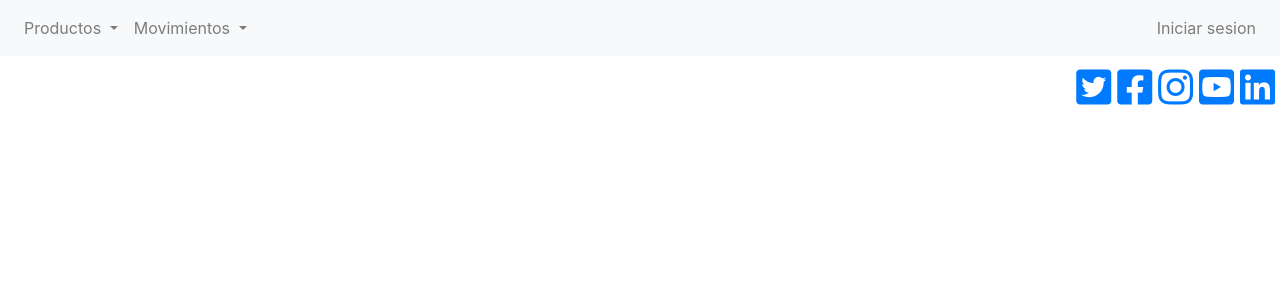
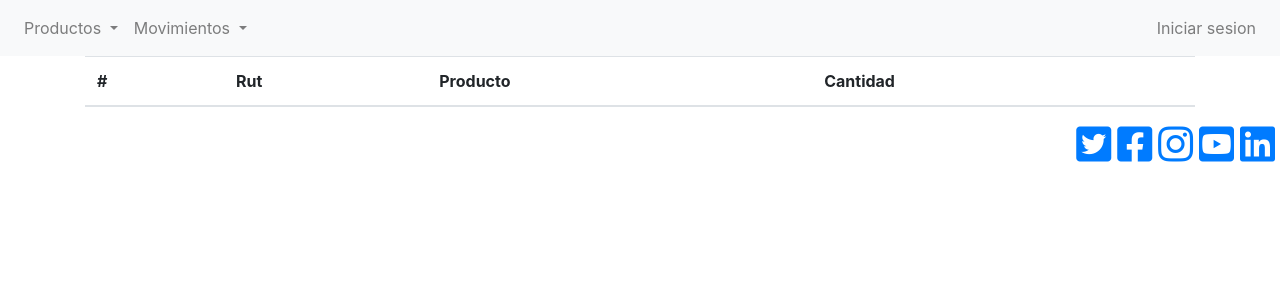
Before and after one commit to mincubill/Inventario, an Angular app: page /VerPrestamo in a window 1280 px wide. Before the commit this address led to /. Shown: the top 300 px of the page. Built offline with nearby package versions, Linux system fonts and the light colour scheme.

Commit message:
Ver prestamos
Se creo la pagina ver prestamos.
Este despliega el rut el producto y la cantidad
Esta pagina debe ser actualizada para que muestre el nombre,
correo el producto y la cantidad solicitada.

```diff
--- a/src/app/app-routing.module.ts
+++ b/src/app/app-routing.module.ts
@@ -7,6 +7,7 @@ import { SacarStockComponent } from './sacar-stock/sacar-stock.component';
 import { IngresarPrestamoComponent } from './ingresar-prestamo/ingresar-prestamo.component';
 import { IngresarDevolucionComponent } from './ingresar-devolucion/ingresar-devolucion.component';
 import { LoginComponent } from './login/login.component';
+import { VerPrestamoComponent} from './ver-prestamo/ver-prestamo.component';
 
 const routes: Routes = [
   {path: 'AgregarProducto', component:AgregarProductoComponent},
@@ -16,6 +17,7 @@ const routes: Routes = [
   {path: 'IngresarPrestamo', component:IngresarPrestamoComponent},
   {path: 'IngresarDevolucion', component:IngresarDevolucionComponent},
   {path: 'Login', component:LoginComponent},
+  {path: 'VerPrestamo', component:VerPrestamoComponent},
 ];
 
 @NgModule({
--- a/src/app/app.module.ts
+++ b/src/app/app.module.ts
@@ -13,6 +13,7 @@ import { SacarStockComponent } from './sacar-stock/sacar-stock.component';
 import { IngresarPrestamoComponent } from './ingresar-prestamo/ingresar-prestamo.component';
 import { IngresarDevolucionComponent } from './ingresar-devolucion/ingresar-devolucion.component';
 import { LoginComponent } from './login/login.component';
+import { VerPrestamoComponent } from './ver-prestamo/ver-prestamo.component';
 
 @NgModule({
   declarations: [
@@ -24,7 +25,8 @@ import { LoginComponent } from './login/login.component';
     SacarStockComponent,
     IngresarPrestamoComponent,
     IngresarDevolucionComponent,
-    LoginComponent
+    LoginComponent,
+    VerPrestamoComponent
   ],
   imports: [
     BrowserModule,
--- a/src/app/data-manager.service.ts
+++ b/src/app/data-manager.service.ts
@@ -82,4 +82,9 @@ export class DataManagerService {
   {
     this.Prestamos.push(Prestamo);
   }
+
+  ObtenerPrestamos()
+  {
+    return this.Prestamos;
+  }
 }
--- a/src/app/ingresar-prestamo/ingresar-prestamo.component.ts
+++ b/src/app/ingresar-prestamo/ingresar-prestamo.component.ts
@@ -35,8 +35,11 @@ export class IngresarPrestamoComponent implements OnInit {
   {
     this.data.AgregarPrestamo(
     {
+      id: 1,
       rut: this.PrestamoForm.controls.rut.value,
-      producto: this.PrestamoForm.controls.producto.value
+      producto: this.PrestamoForm.controls.producto.value,
+      cantidad: 1,
     });
+    console.log(this.data.ObtenerPrestamos())
   }
 }
--- a/src/app/nav/nav.component.html
+++ b/src/app/nav/nav.component.html
@@ -20,6 +20,7 @@
           <div class="dropdown-menu" aria-labelledby="navbarDropdown">
             <a class="dropdown-item" routerLink="/IngresarPrestamo">Ingresar Prestamo</a>
             <a class="dropdown-item" routerLink="/IngresarDevolucion">Ingresar Devolucion</a>
+            <a class="dropdown-item" routerLink="/VerPrestamo">Ver prestamos</a>
           </div>
         </li>
 
--- /dev/null
+++ b/src/app/ver-prestamo/ver-prestamo.component.html
@@ -0,0 +1,19 @@
+<!-- Tabla con productos -->
+<table class="table table-hover">
+  <thead>
+    <tr>
+      <th scope="col">#</th>
+      <th scope="col">Rut</th>
+      <th scope="col">Producto</th>
+      <th scope="col">Cantidad</th>
+    </tr>
+  </thead>
+  <tbody>
+    <tr *ngFor="let Prestamo of Prestamos">
+      <th scope="row">{{Prestamo.id}}</th>
+      <th>{{Prestamo.rut}}</th>
+      <th>{{Prestamo.producto}}</th>
+      <th>{{Prestamo.cantidad}}</th>
+    </tr>
+  </tbody>
+</table>
--- /dev/null
+++ b/src/app/ver-prestamo/ver-prestamo.component.ts
@@ -0,0 +1,19 @@
+import { Component, OnInit } from '@angular/core';
+import { DataManagerService } from '../data-manager.service'
+
+@Component({
+  selector: 'app-ver-prestamo',
+  templateUrl: './ver-prestamo.component.html',
+  styleUrls: ['./ver-prestamo.component.css']
+})
+export class VerPrestamoComponent implements OnInit {
+
+  Prestamos = [];
+  constructor(private data: DataManagerService) { }
+
+  ngOnInit() {
+    console.log(this.data.ObtenerPrestamos());
+    this.Prestamos = this.data.ObtenerPrestamos();
+  }
+
+}
```
Also changed, not shown: src/app/ver-prestamo/ver-prestamo.component.css (added), 1 other file (tests, documents, lock files or other folders).
